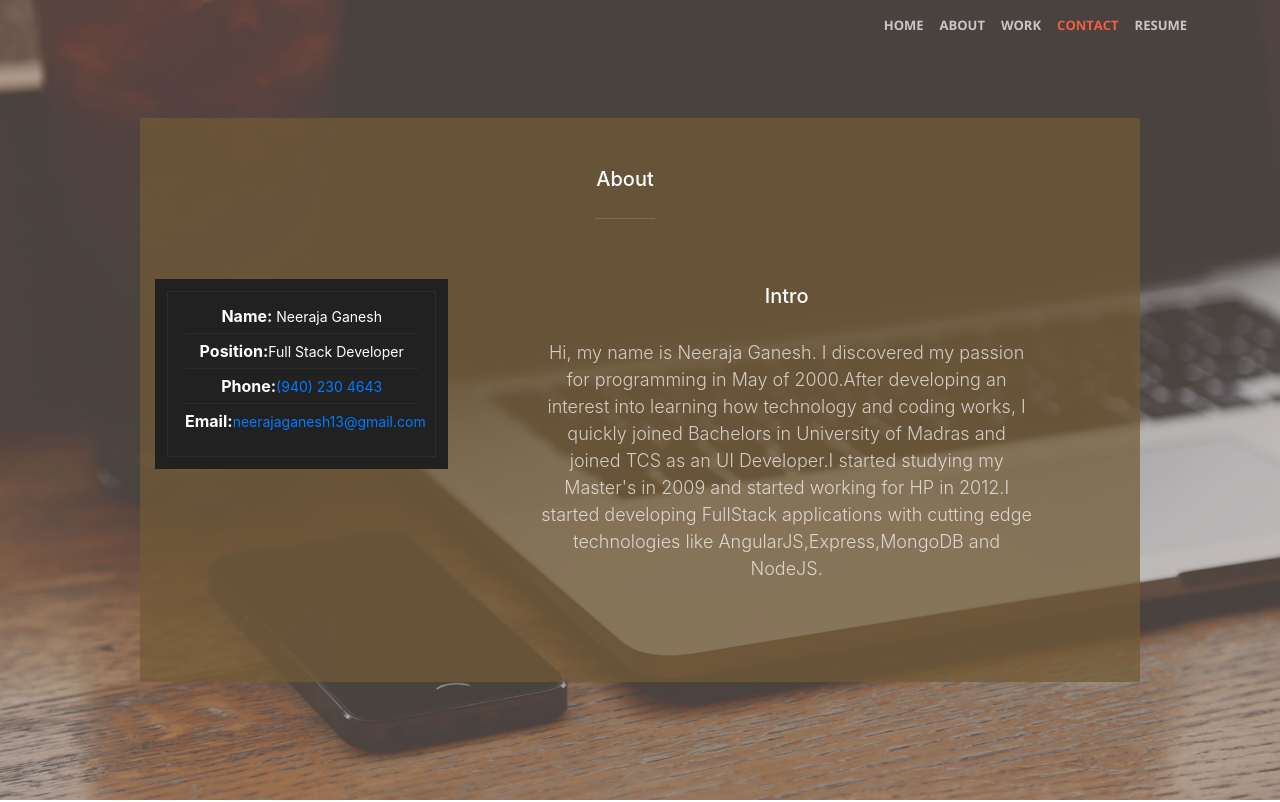
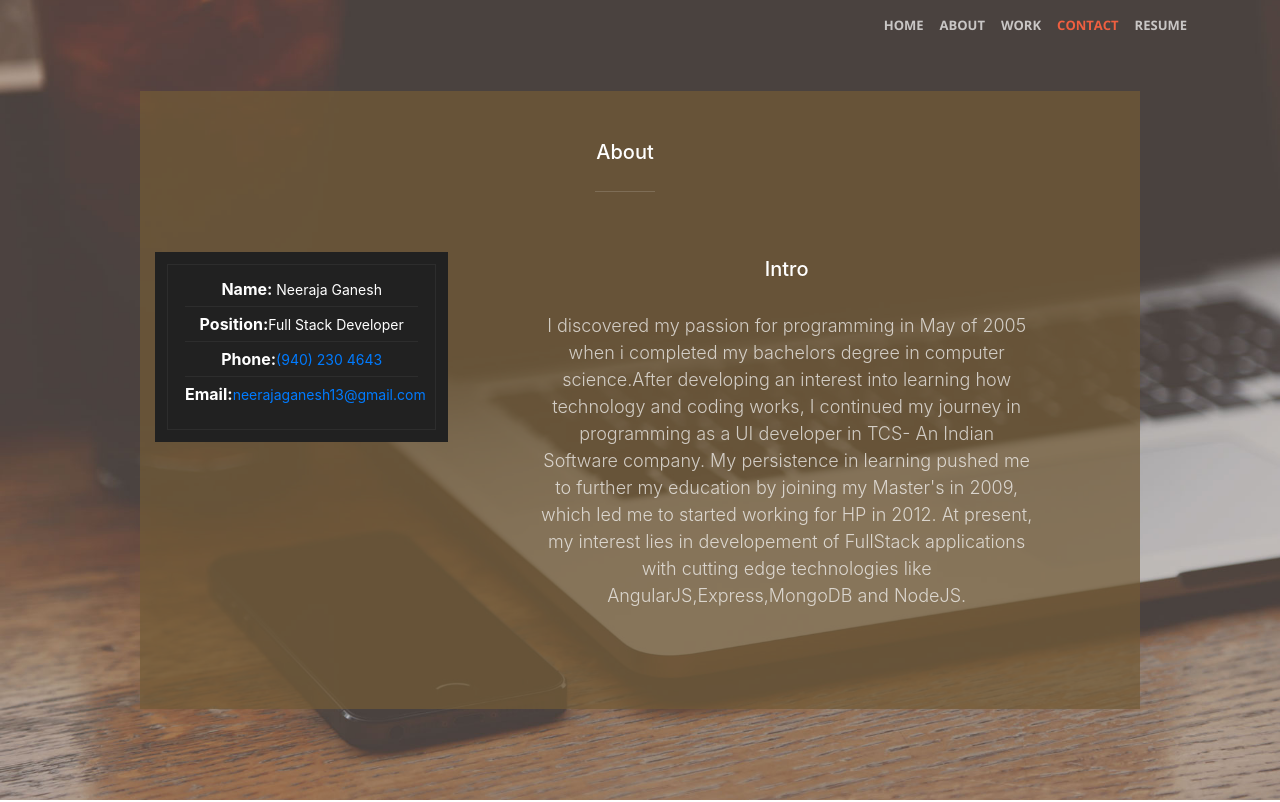
Before and after one commit to neeraja83/portfolio, a website with bundled scripts: page index.html in a window 1280 px wide. Shown: the top 802 px of the page. Built offline with nearby package versions, Linux system fonts and the light colour scheme; files whose address does not match are found by name; a web font is replaced by a local one.

Commit message:
Commit 10/16

```diff
--- a/index.html
+++ b/index.html
@@ -95,8 +95,10 @@
                     <!-- column -->
                     <div class="col-sm-8 mt30-xs intro">
                         <h5>Intro</h5><br>
-                        <p>Hi, my name is Neeraja Ganesh.
-                        I discovered my passion for programming in May of 2000.After developing an interest into learning how technology and coding works, I quickly joined Bachelors in University of Madras and joined TCS as an UI Developer.I started studying my Master's in 2009 and started working for HP in 2012.I started developing FullStack applications with cutting edge technologies like AngularJS,Express,MongoDB and NodeJS.
+                        <p>I discovered my passion for programming in May of 2005 when i completed my bachelors degree in computer science.After developing an interest into learning
+how technology and coding works, I continued my journey in programming as a UI developer in TCS- An Indian Software company.
+My persistence in learning pushed me to further my education by joining my Master's in 2009, which led me to started working for HP in 2012.
+At present, my interest lies in developement of FullStack applications with cutting edge technologies like AngularJS,Express,MongoDB and NodeJS.
                         </p>
 
 
```
